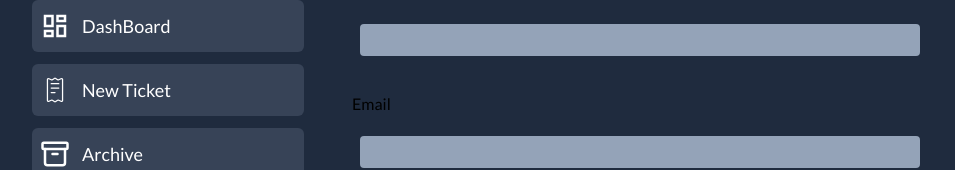
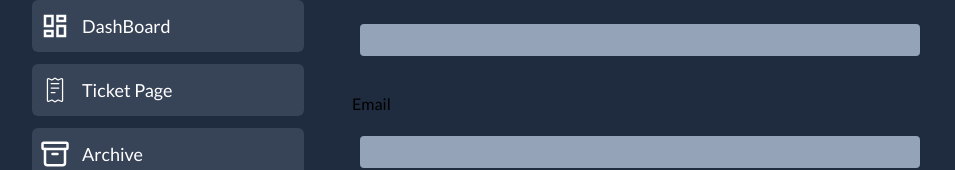
Before and after one commit to DenzelGranadoz/trace, a Next.js app: page /Register in a window 1280 px wide. Shown: the part 136-306 px from the top of the page, without its empty margins (0-955 px from the left). Built offline with nearby package versions, Linux system fonts and the light colour scheme; no server answers.

Commit message:
fix: rename nav item

```diff
--- a/components/Nav/constants.ts
+++ b/components/Nav/constants.ts
@@ -12,7 +12,7 @@ export const sideBarDetails: SideBarDetail = {
       id: 2,
       // icon: <ArchiveBoxIcon className="h-7 w-7 text-text-200" />,
       href: '/TicketPage',
-      label: 'New Ticket',
+      label: 'Ticket Page',
     },
     {
       id: 3,
```
